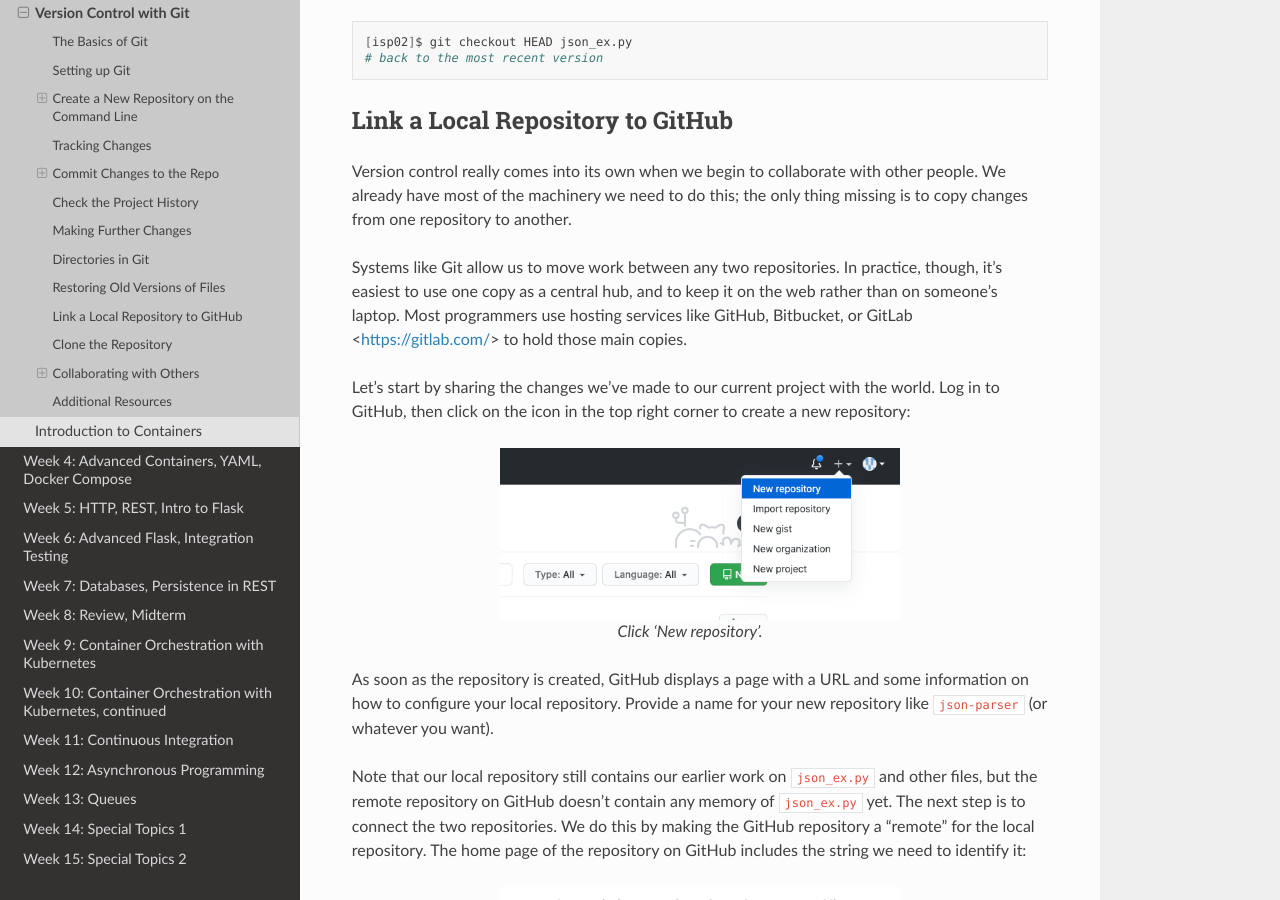
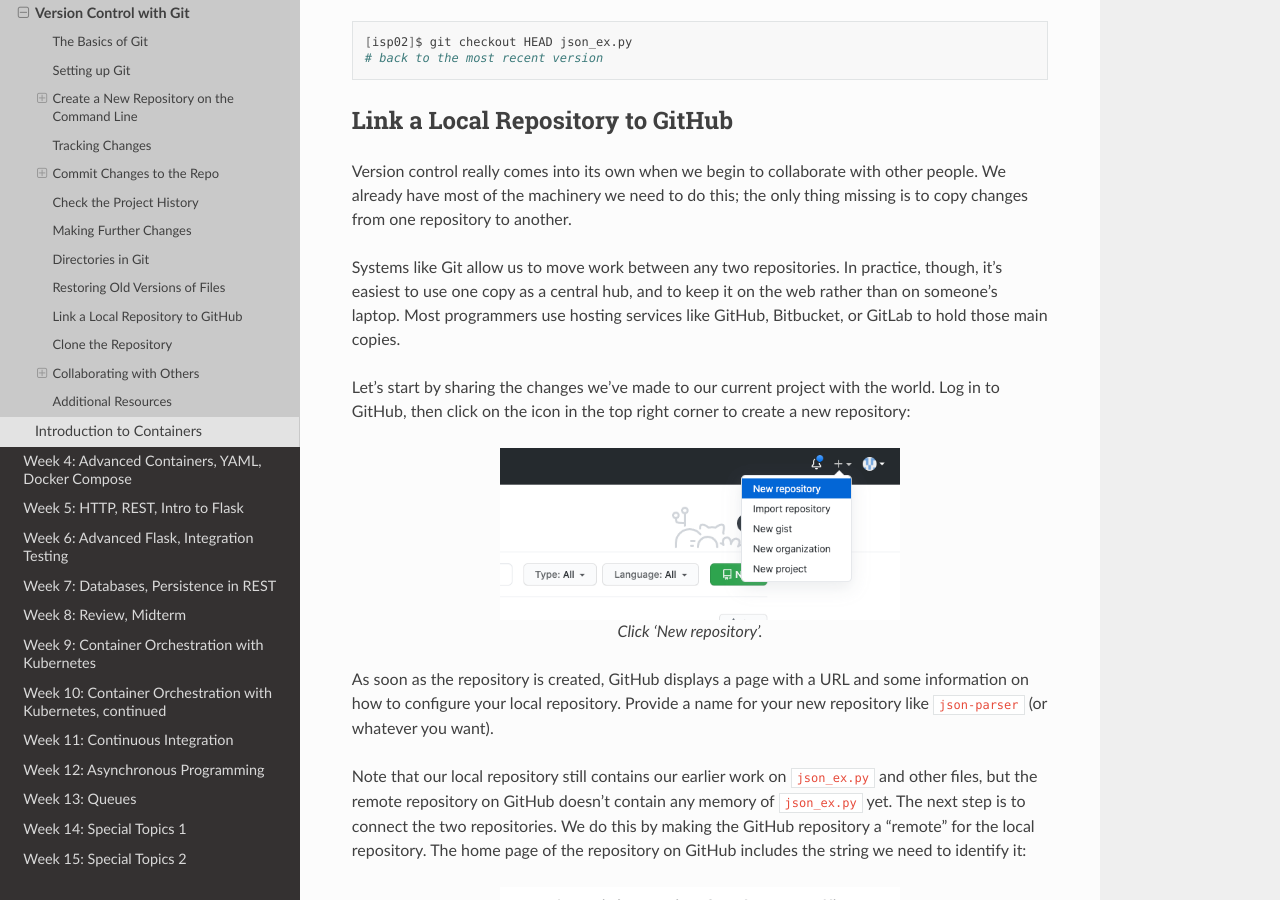
Before and after one commit to TACC/coe-332-sp21, a Sphinx documentation site: the page built from docs/week03/version_control.rst, in a window 1280 px wide and 900 px high, scrolled down 10228 px. Built offline with Sphinx 7.4.7 and the Read the Docs theme 2.0.0, drawn with Linux system fonts in a browser that asks for light colours; pages that are not in the unit, such as notebooks, are missing from menus; some of the changed lines change nothing that is shown.

Commit message:
removing a broken link

```diff
--- a/docs/week03/version_control.rst
+++ b/docs/week03/version_control.rst
@@ -558,8 +558,7 @@
 Systems like Git allow us to move work between any two repositories.  In
 practice, though, it's easiest to use one copy as a central hub, and to keep it
 on the web rather than on someone's laptop.  Most programmers use hosting
-services like GitHub, Bitbucket, or GitLab <https://gitlab.com/> to hold those
-main copies.
+services like GitHub, Bitbucket, or GitLab to hold those main copies.
 
 Let's start by sharing the changes we've made to our current project with the
 world. Log in to GitHub, then click on the icon in the top right corner to
```
